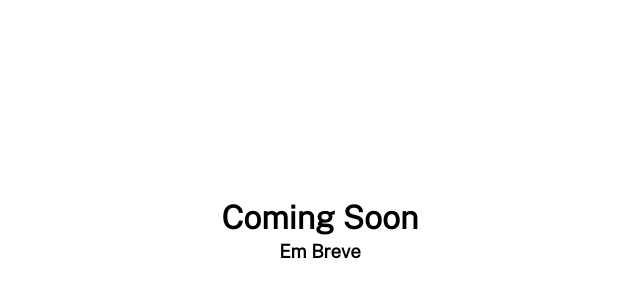
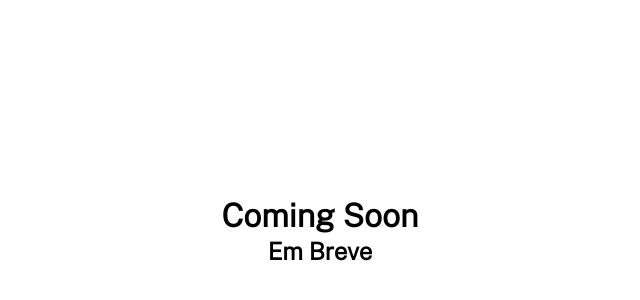
Before and after one commit to VictorPSousa/VictorPSousa.github.io, a plain HTML site: page index.html in a window 1280 px wide. Shown: the part 168-468 px from the top of the page, 320-960 px from the left. Drawn offline with nearby package versions, Linux system fonts and the light colour scheme.

Commit message:
header adjust

```diff
--- a/index.html
+++ b/index.html
@@ -11,7 +11,7 @@
     <main>
         <div class="hero">
             <h1>Coming Soon</h1>
-            <h3>Em Breve</h3>
+            <h2>Em Breve</h2>
         </div>
     </main>
 </body>
```
